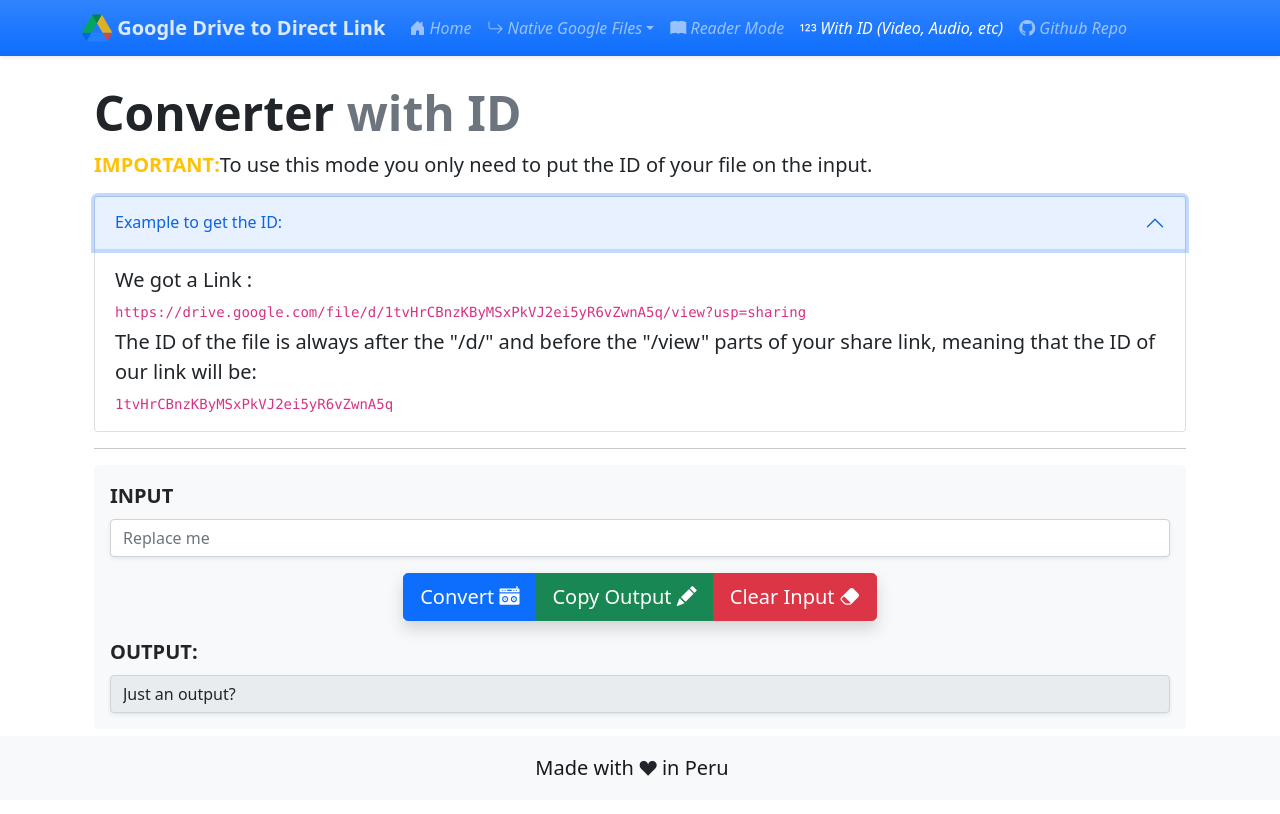
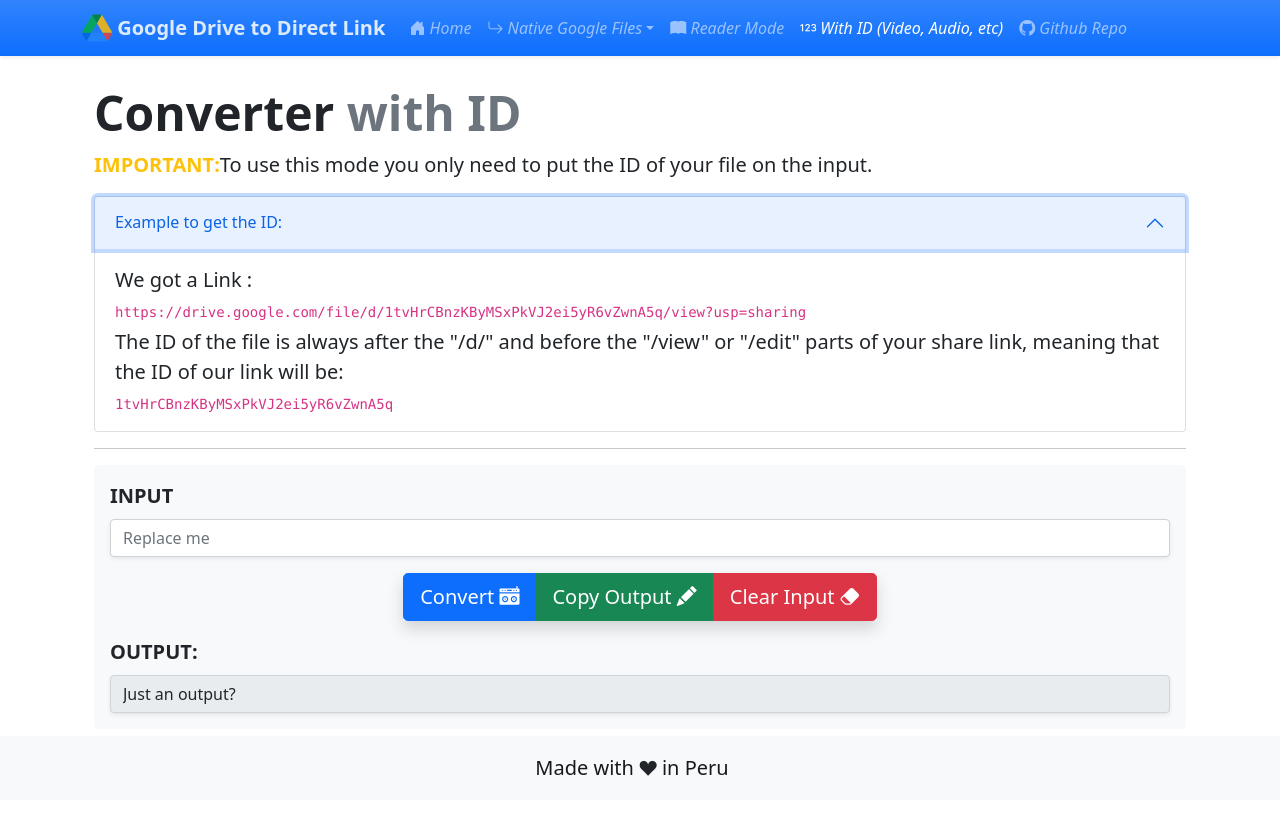
Before and after one commit to Nicolas-Orozco/Gdrive-converter, a React (Create React App) app: page /id in a window 1280 px wide. Both pictures are taken after a click on the button "Example to get the ID:". Shown: the top 814 px of the page. Built offline with nearby package versions, Linux system fonts and the light colour scheme.

Commit message:
Document ID update

```diff
--- a/src/routes/WithId.jsx
+++ b/src/routes/WithId.jsx
@@ -29,7 +29,8 @@
                 </code>
                 <p className="lead mt-1 mb-1">
                   The ID of the file is always after the &quot;/d/&quot; and
-                  before the &quot;/view&quot; parts of your share link,
+                  before the &quot;/view&quot; or &quot;/edit&quot; parts of
+                  your share link,
                   <b> meaning that the ID of our link will be:</b>
                 </p>
                 <code>1tvHrCBnzKByMSxPkVJ2ei5yR6vZwnA5q</code>
```
